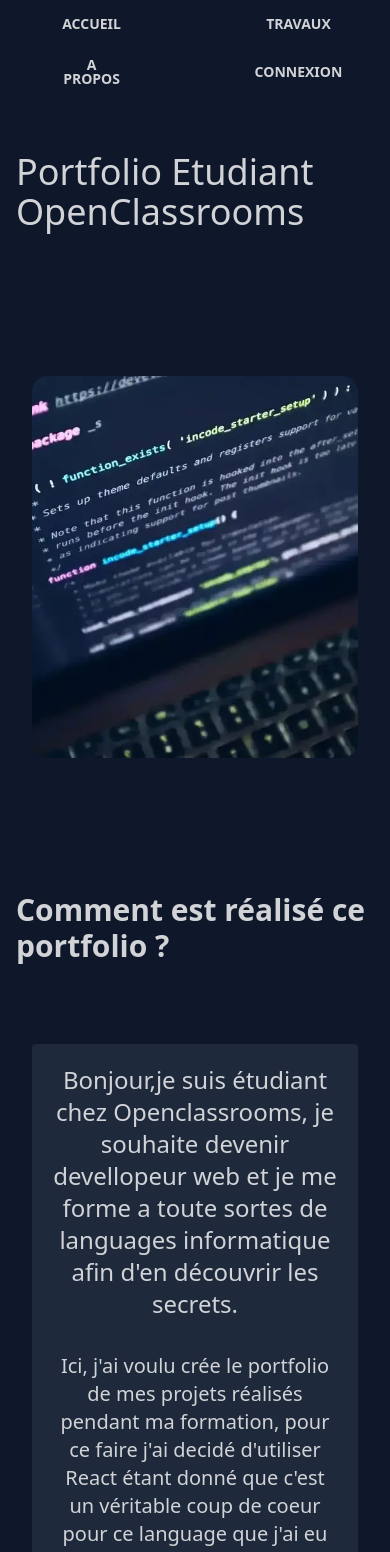
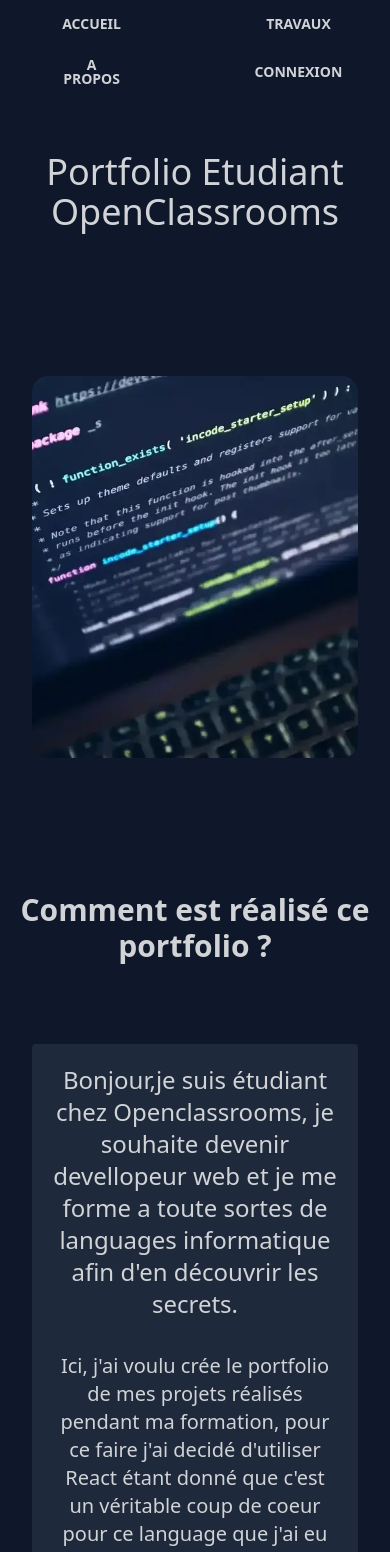
Before and after one commit to Denuet-Theo/Projet8, a Next.js app: page /Accueil in a window 390 px wide. Shown: the top 1552 px of the page. Built offline with nearby package versions, Linux system fonts and the light colour scheme.

Commit message:
responsive suite

```diff
--- a/src/components/Intro.js
+++ b/src/components/Intro.js
@@ -1,7 +1,7 @@
 function Intro({datas}) {
   return (
       <section aria-roledescription="Explication sur la réalisation de ce portfolio" className='mb-20'>
-        <h2 className="m-auto mb-8 font-bold text-3xl flex justify-center">Comment est réalisé ce portfolio ? </h2>
+        <h2 className="m-auto mb-8 font-bold text-3xl flex justify-center text-center">Comment est réalisé ce portfolio ? </h2>
         <div className="flex flex-col mt-20 ml-4 justify-center mr-4">
           <div className="w-full p-5 bg-slate-800 rounded m-auto mb-32 text-center">
             <h3 className="mb-8 w-[100%] text-2xl">{datas[1].Intro[0].partie1}</h3>
@@ -11,7 +11,7 @@ function Intro({datas}) {
               <p className="mt-8 text-xl">{datas[1].Intro[3].partie4}</p>
             </div>
           </div>
-          <h2 className='m-auto mb-8 font-bold text-3xl flex justify-center'>Avec quelles technologies ?</h2>
+          <h2 className='m-auto mb-8 font-bold text-3xl flex justify-center text-center'>Avec quelles technologies ?</h2>
           <article className="m-auto p-5 items-center gap-12 lg:mb-0 flex flex-col w-[100%] lg:w-[90%] lg:mt-0 text-center bg-slate-800 rounded">
            <div className='text-xl'>
            <span className='text-3xl'>{datas[1].Intro[4].name}</span><br></br>
--- a/src/components/Slider.js
+++ b/src/components/Slider.js
@@ -19,7 +19,7 @@ function Slider({datas}) {
 
     return (
       <section className="flex flex-col">
-        <h1 className="m-auto text-4xl mt-10">Portfolio Etudiant OpenClassrooms</h1>
+        <h1 className="m-auto text-4xl mt-10 text-center">Portfolio Etudiant OpenClassrooms</h1>
         <div className=' w-full h-[500px] m-auto py-16 px-4 relative group mt-20 mb-20'>
           <div className='w-full rounded-2xl bg-center bg-cover duration-500 h-[382px] relative'>
             <Image src={`${datas[0].images[currentIndex].url}`} alt="Image ordinateur" title={`Image du carrousel`} priority={true} fill={true} className="h-[382px] object-cover w-full rounded-2xl bg-center bg-cover duration-500"/>
--- a/src/pages/about.js
+++ b/src/pages/about.js
@@ -19,7 +19,7 @@ export default function About({entries}){
                 </Head>
                 <section className="m-auto flex flex-col justify-center">
                     <h1 className="m-auto sm:text-4xl text-3xl mb-20 mt-20 text-center">En savoir plus sur moi !</h1>
-                    <div className="mb-[200px] sm:text-3xl text-2xl w-[90%] m-auto leading-[42px]">
+                    <div className="mb-[200px] sm:text-3xl text-2xl w-[90%] m-auto leading-[42px] text-center">
                         Je suis passionné par le domaine du web depuis mes années lycées au j'ai commencé a apprendre diverses façon de coder a petites échelle
                         bien sur ! Après m'en être écarté pendant quelques années afin d'asouvir mon envie d'enseigner, les mathématiques en l'occurence, j'ai eu pendant ce parcours
                         quelques petits cours d'informatique qui m'ont redonné cette envie d'y retourné et pourquoi pas d'apporter mon aide a d'autres personnes dans ce domaine.
```
